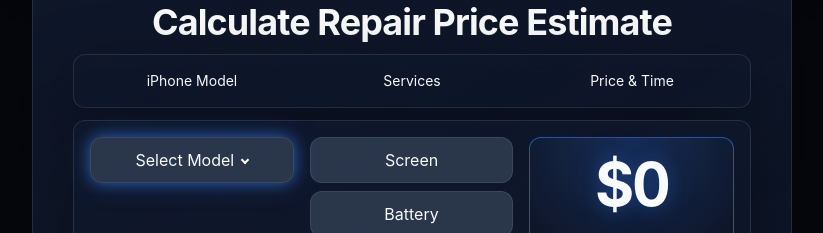
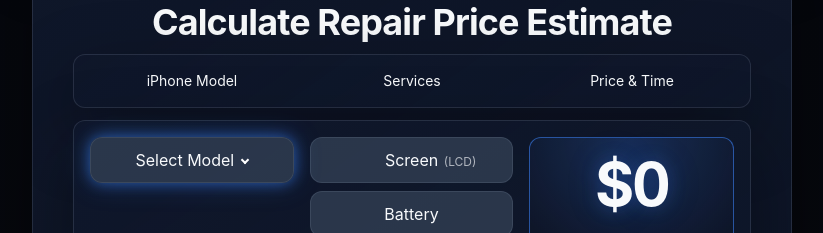
Before and after one commit to SemogEnaz/repair_website, a Vue app: page /repair-prices in a window 1280 px wide. Shown: the part 920-1153 px from the top of the page, without its empty margins (228-1051 px from the left). Built offline with nearby package versions, Linux system fonts and the light colour scheme.

Commit message:
Added an update for the screen when changing budget/premium

```diff
--- a/src/components/HomePage/CalculatorComponents/QuoteGeneratorComponents/Service.vue
+++ b/src/components/HomePage/CalculatorComponents/QuoteGeneratorComponents/Service.vue
@@ -12,13 +12,19 @@
 		progress == 1 ? 'needs-attention' : ''
       ]"
     >
-      {{ option.label }}
+      <span class="service-label">
+        {{ option.label }}
+        <span v-if="option.value === REPAIR_SERVICE.SCREEN" class="screen-technology">
+          ({{ quote.isPremium ? 'OLED' : 'LCD' }})
+        </span>
+      </span>
     </button>
   </div>
 </template>
 
 <script setup lang="js">
 import { computed } from 'vue';
+import { REPAIR_SERVICE } from '@/utils/pricing';
 const quote = defineModel('quote');
 const progress = defineModel('progress')
 const { Alert } = defineProps(['Alert']);
@@ -52,6 +58,23 @@ const toggleService = (index) => {
 </script>
 
 <style lang="css" scoped>
+.service-label {
+  position: relative;
+  display: inline-block;
+}
+
+.screen-technology {
+  position: absolute;
+  left: 100%;
+  top: 50%;
+  transform: translateY(calc(-50% + 2px));
+  margin-left: 0.35rem;
+  font-size: 0.75em;
+  font-weight: 400;
+  opacity: 0.65;
+  white-space: nowrap;
+}
+
 .selector-button,
 .service-button {
   border: 1px solid rgba(148, 163, 184, 0.16);
```
